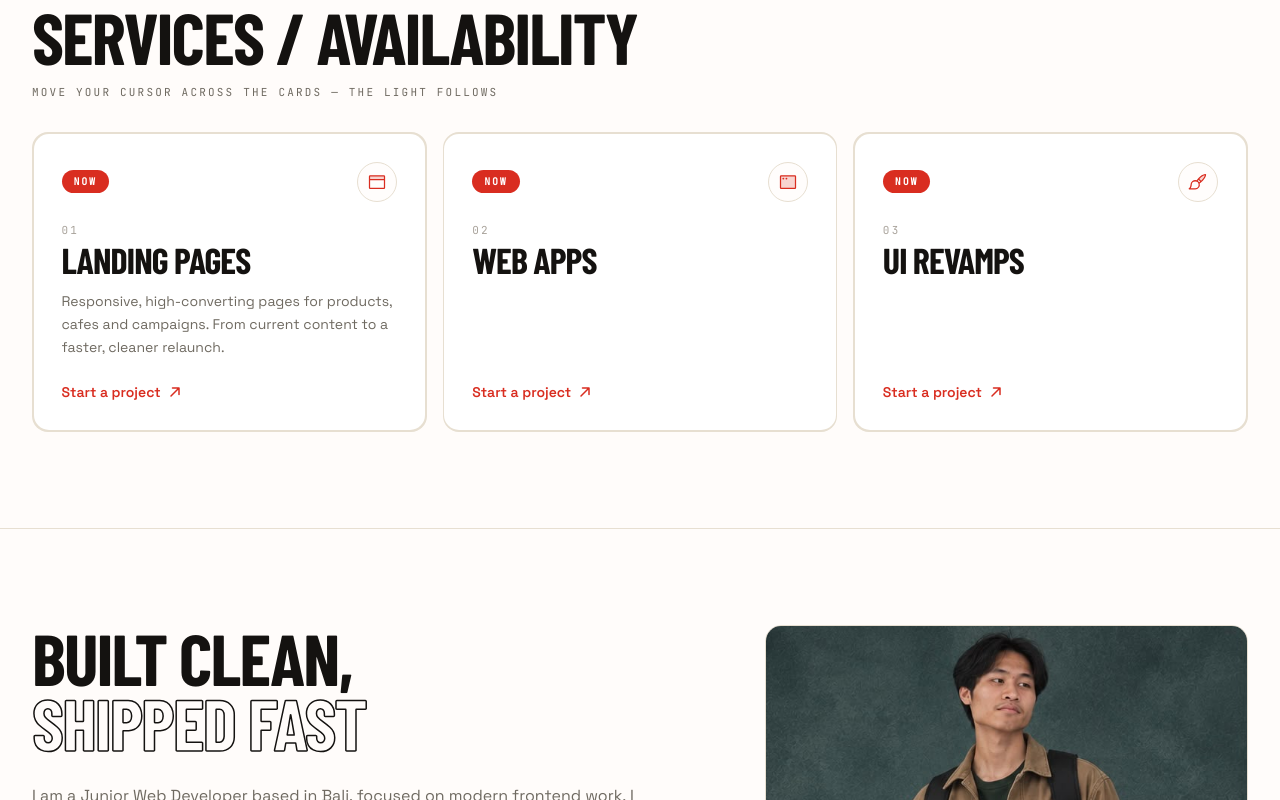
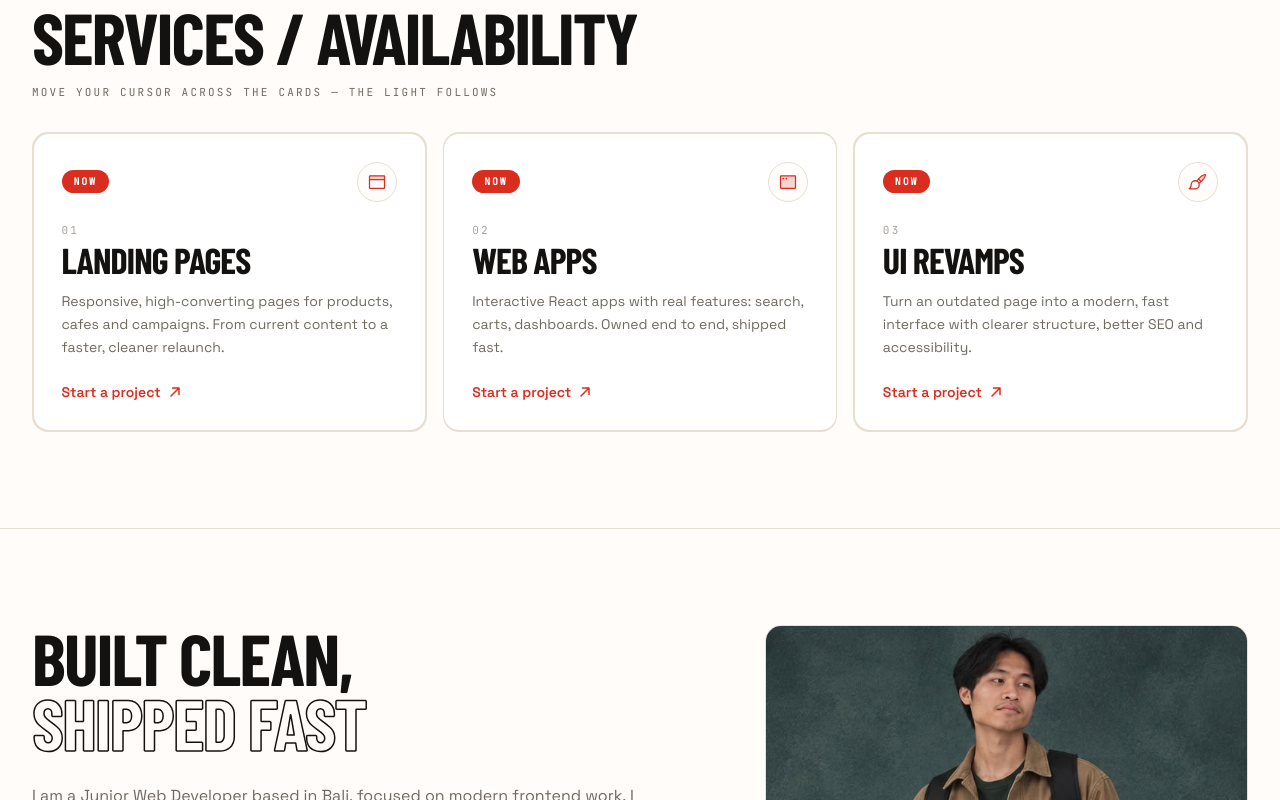
Before and after one commit to AlpinDnt/Portfolio-V2, a React (Vite) app: page / in a window 1280 px wide. Shown: the part 3080-3880 px from the top of the page. Built offline with nearby package versions, Linux system fonts and the light colour scheme; a web font is replaced by a local one.

Commit message:
fix: always show service descriptions, remove accordion empty state

```diff
--- a/src/components/Services.jsx
+++ b/src/components/Services.jsx
@@ -1,5 +1,3 @@
-import { useState } from "react";
-import { AnimatePresence, motion } from "motion/react";
 import { ArrowUpRight, Browser, AppWindow, PaintBrush } from "@phosphor-icons/react";
 import Reveal from "./Reveal.jsx";
 import GlowCard from "./GlowCard.jsx";
@@ -8,8 +6,6 @@ import { services } from "../data.js";
 const icons = [Browser, AppWindow, PaintBrush];
 
 export default function Services() {
-  const [openIdx, setOpenIdx] = useState(0);
-
   return (
     <section id="services" className="scroll-mt-20">
       <div className="mx-auto max-w-[1400px] px-4 py-16 md:px-8 md:py-24">
@@ -24,30 +20,12 @@ export default function Services() {
 
         <div className="mt-8 grid gap-4 md:grid-cols-3">
           {services.items.map((s, i) => {
-            const open = openIdx === i;
             const Icon = icons[i % icons.length];
             return (
               <Reveal key={s.name} delay={i * 0.06} className="h-full">
                 <div className="h-full transition-transform duration-300 hover:-translate-y-1">
                   <GlowCard className="h-full w-full">
-                    <div
-                      role="button"
-                      tabIndex={0}
-                      aria-expanded={open}
-                      aria-label={`${s.name} — ${open ? "collapse" : "expand"} details`}
-                      onClick={(e) => {
-                        if (e.target.closest("a")) return;
-                        setOpenIdx(open ? -1 : i);
-                      }}
-                      onKeyDown={(e) => {
-                        if (e.target.closest("a")) return;
-                        if (e.key === "Enter" || e.key === " ") {
-                          e.preventDefault();
-                          setOpenIdx(open ? -1 : i);
-                        }
-                      }}
-                      className="flex h-full cursor-pointer flex-col p-7 text-left"
-                    >
+                    <div className="flex h-full flex-col p-7 text-left">
                       <div className="flex items-center justify-between">
                         <span className="inline-flex items-center rounded-full bg-[var(--accent)] px-3 py-1 font-mono text-[10px] font-bold uppercase tracking-[0.18em] text-white">
                           {s.badge}
@@ -64,19 +42,9 @@ export default function Services() {
                         {s.name}
                       </h3>
 
-                      <AnimatePresence initial={false}>
-                        {open ? (
-                          <motion.p
-                            initial={{ height: 0, opacity: 0 }}
-                            animate={{ height: "auto", opacity: 1 }}
-                            exit={{ height: 0, opacity: 0 }}
-                            transition={{ duration: 0.3 }}
-                            className="overflow-hidden text-sm leading-relaxed text-[var(--muted)]"
-                          >
-                            <span className="block pt-3">{s.desc}</span>
-                          </motion.p>
-                        ) : null}
-                      </AnimatePresence>
+                      <p className="pt-3 text-sm leading-relaxed text-[var(--muted)]">
+                        {s.desc}
+                      </p>
 
                       <a
                         href={s.wa}
```
